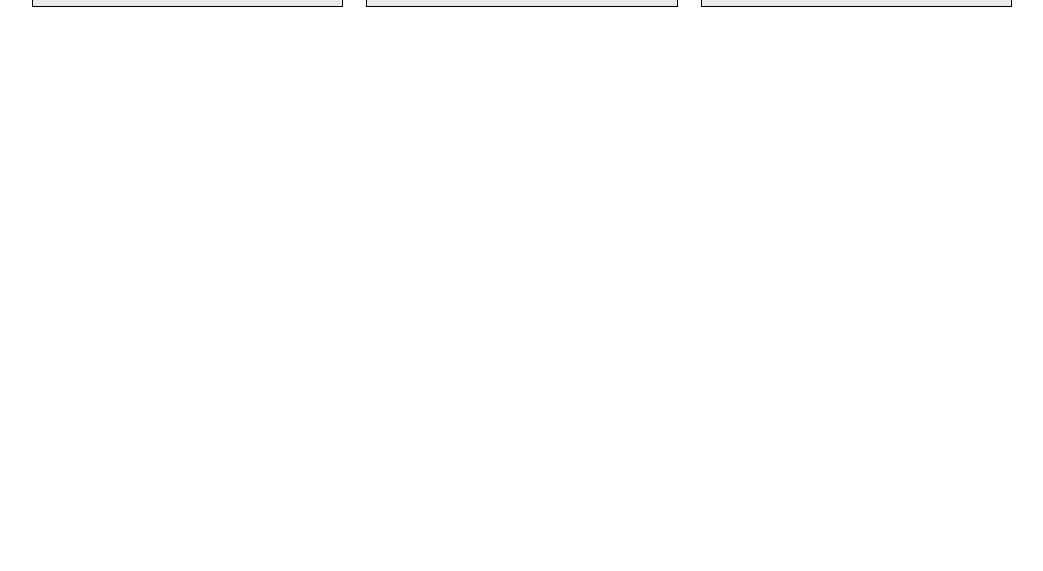
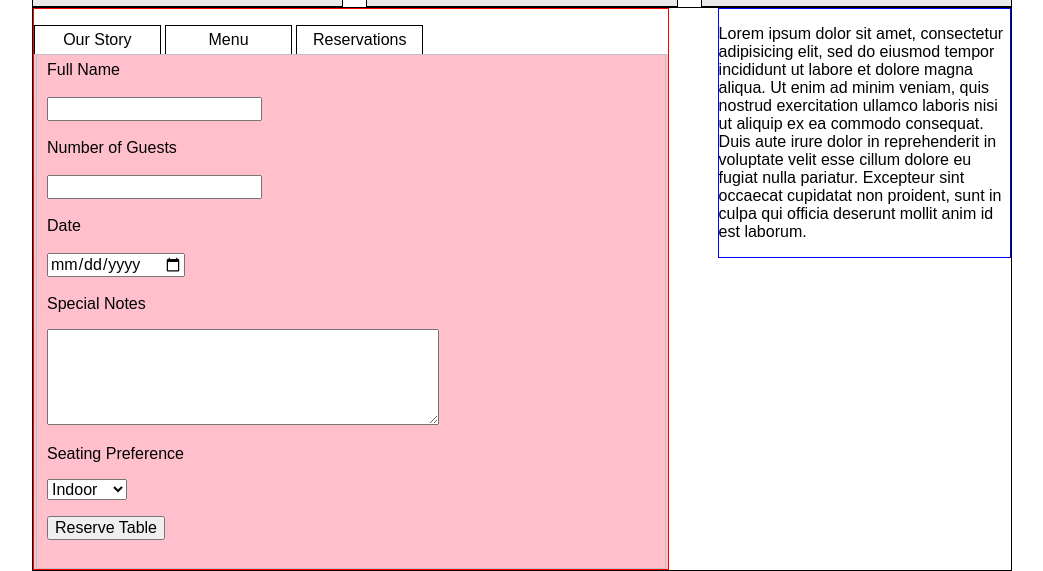
Before and after one commit to TJVJ/tjvjgroupproject, a website: page app/index.html in a window 1280 px wide. Shown: the part 587-1158 px from the top of the page, without its empty margins (118-1161 px from the left). Before the commit the page ends 800 px from the top, so only its background shows below. Drawn offline with Linux system fonts and the light colour scheme; no server answers.

Commit message:
Adding menu tabs and styling with reservation

```diff
--- a/app/index.html
+++ b/app/index.html
@@ -35,9 +35,6 @@
   <div class="background-img">
     <img src="images/fine-dine.jpg" alt="Background Image" height="280px" width="980px">
 
-  <div class="everything">
-
-
 
 
     <div class="featured-boxes">
@@ -62,13 +59,14 @@
       </div>
     </div>
   </main>
-  <div class="topmenu">
-    <div class="menuoptions">
-      <span class=""></span>
 
+<main class="bottom-page">
+  <div class="menucontent">
+    <div class="menutabs">
+        <p>Our Story</p>
+        <p>Menu</p>
+        <p>Reservations</p>
     </div>
-
-
     <div class="Reservations">
 
         <form action="http://h.timw.co/tiy/group_project/reserve.html">
@@ -95,8 +93,19 @@
         </form>
 
         </div>
+  </div>
+  <div class="food-photos">
+    <p>
+      Lorem ipsum dolor sit amet, consectetur adipisicing elit, sed do eiusmod tempor incididunt ut labore et dolore magna aliqua. Ut enim ad minim veniam, quis nostrud exercitation ullamco laboris nisi ut aliquip ex ea commodo consequat. Duis aute irure dolor in reprehenderit in voluptate velit esse cillum dolore eu fugiat nulla pariatur. Excepteur sint occaecat cupidatat non proident, sunt in culpa qui officia deserunt mollit anim id est laborum.
+    </p>
 
   </div>
+
+</main>
+
+
+
+
 
 
 
--- a/src/main.scss
+++ b/src/main.scss
@@ -72,14 +72,18 @@ main {
       font-style: italic;
       font-weight: bold;
       width: 60%;
+      text-align: left;
+      padding-left: 15px;
     }
     &.date {
       display: inline-block;
-      float: left;
+      float: right;
       font-size: 13px;
       font-style: italic;
       font-weight: bold;
       width: 40%;
+      text-align: right;
+      padding-right: 15px;
     }
     &.post {
       text-align: left;
@@ -128,10 +132,50 @@ main {
   overflow: hidden;
 }
 
+// Top Menu Buttons for different displays
+
+.bottom-page {
+  overflow: hidden;
+  margin: 0 auto;
+  margin-left: 150px;
+  margin-right: 150px;
+  border: 1px solid black;
+}
+
+.menucontent {
+  width: 65%;
+  display: inline-block;
+  float: left;
+  border: 1px solid red;
+  margin-right: 5%;
+}
+
+.menutabs {
+  height: 40px;
+  margin-bottom: 5px;
+  & p {
+    padding: 5px;
+    display: inline-block;
+    width: 20%;
+    text-align: center;
+    border-left: 1px solid black;
+    border-right: 1px solid black;
+    border-top: 1px solid black;
+    overflow: hidden;
+  }
+}
+
 .Reservations {
   background-color: pink;
-  width: 1000px;
+  width: auto;
   margin: 0 auto;
-  border: 1px solid black;
-  display: none;
+  display: block;
+  height: auto;
 }
+
+.food-photos {
+  width: 30%;
+  display: inline-block;
+  float: right;
+  border: 1px solid blue;
+}
```
Also changed, not shown: app/css/main.css. Lines whose indentation alone changed are shown as unchanged.
